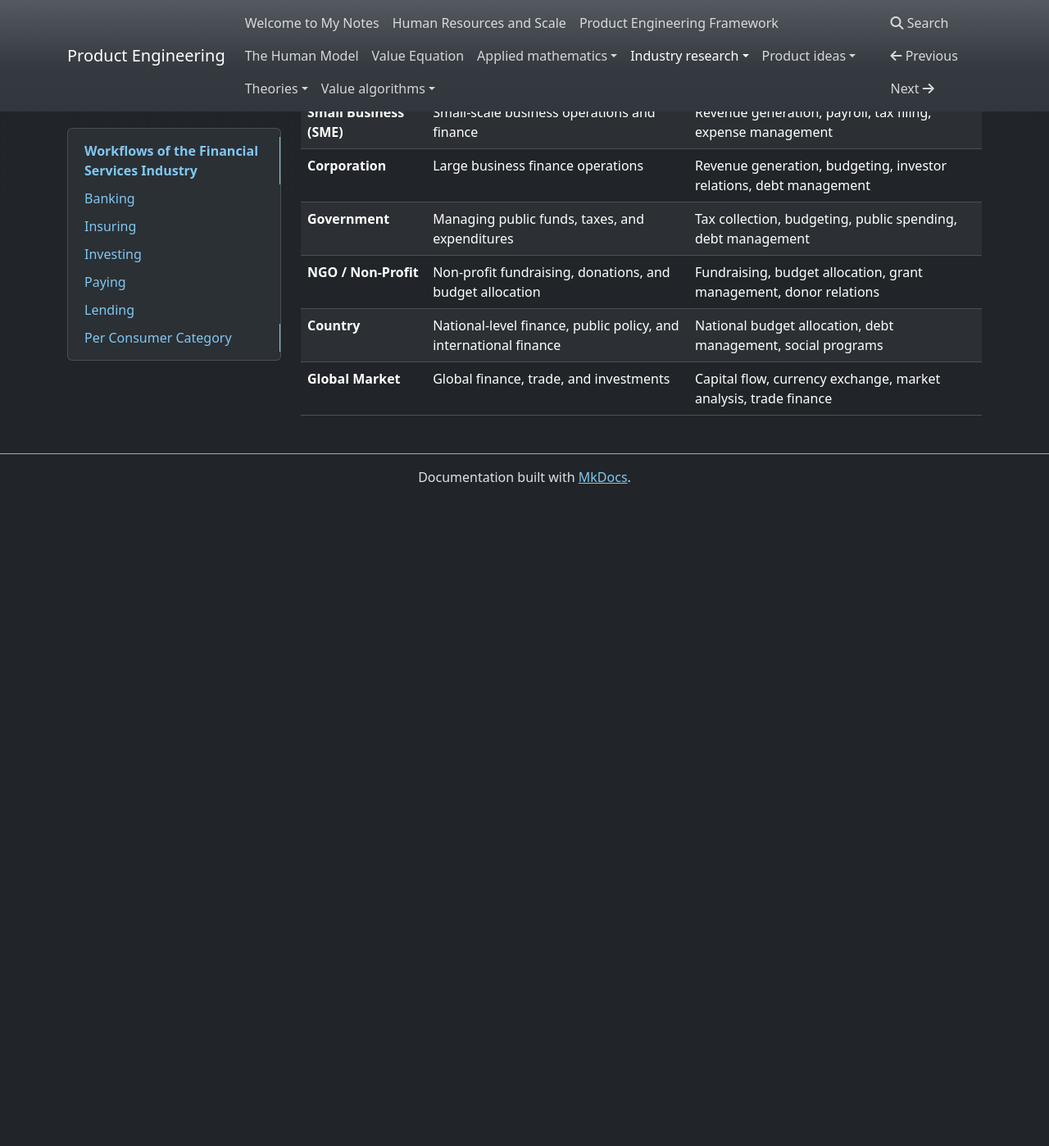
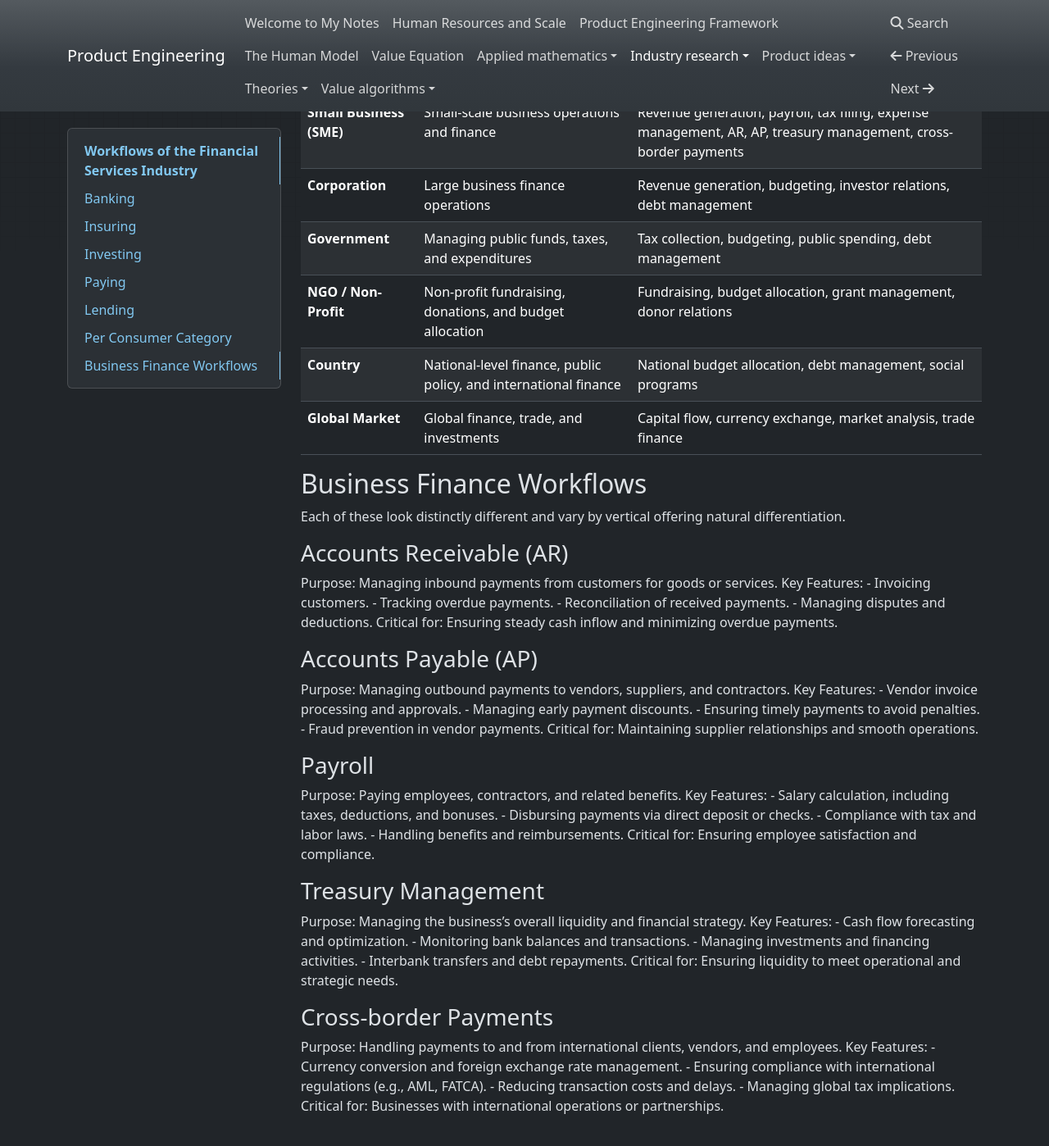
Before and after one commit to hhaidrr/notes, an MkDocs documentation site: the page built from product-engineering/industry-research/financial-services-industry/workflows.md, in a window 1280 px wide and 1400 px high, scrolled down 1653 px. Shown: the whole window at 82% size. Built offline with MkDocs 1.6.1, drawn with Linux system fonts in a browser that asks for light colours; nearby versions of some CDN libraries; before the commit the page ends 2263 px from its top, so only the background shows below that.

Commit message:
verticals and finance workflows

```diff
--- a/product-engineering/industry-research/financial-services-industry/workflows.md
+++ b/product-engineering/industry-research/financial-services-industry/workflows.md
@@ -55,9 +55,52 @@
 |--------------------------|------------------------------------------------------------|------------------------------------------------------|
 | **Individual**            | Personal finance management                               | Income generation, budgeting, saving, investing, tax filing |
 | **Household**             | Shared family financial management                        | Combined income, household budgeting, joint saving, tax filing |
-| **Small Business (SME)**  | Small-scale business operations and finance               | Revenue generation, payroll, tax filing, expense management |
+| **Small Business (SME)**  | Small-scale business operations and finance               | Revenue generation, payroll, tax filing, expense management, AR, AP, treasury management, cross-border payments |
 | **Corporation**           | Large business finance operations                         | Revenue generation, budgeting, investor relations, debt management |
 | **Government**            | Managing public funds, taxes, and expenditures            | Tax collection, budgeting, public spending, debt management |
 | **NGO / Non-Profit**      | Non-profit fundraising, donations, and budget allocation   | Fundraising, budget allocation, grant management, donor relations |
 | **Country**               | National-level finance, public policy, and international finance | National budget allocation, debt management, social programs |
 | **Global Market**         | Global finance, trade, and investments                    | Capital flow, currency exchange, market analysis, trade finance |
+
+## Business Finance Workflows
+Each of these look distinctly different and vary by vertical offering natural differentiation.
+### Accounts Receivable (AR)
+Purpose: Managing inbound payments from customers for goods or services.
+Key Features:
+- Invoicing customers.
+- Tracking overdue payments.
+- Reconciliation of received payments.
+- Managing disputes and deductions.
+Critical for: Ensuring steady cash inflow and minimizing overdue payments.
+### Accounts Payable (AP)
+Purpose: Managing outbound payments to vendors, suppliers, and contractors.
+Key Features:
+- Vendor invoice processing and approvals.
+- Managing early payment discounts.
+- Ensuring timely payments to avoid penalties.
+- Fraud prevention in vendor payments.
+Critical for: Maintaining supplier relationships and smooth operations.
+### Payroll
+Purpose: Paying employees, contractors, and related benefits.
+Key Features:
+- Salary calculation, including taxes, deductions, and bonuses.
+- Disbursing payments via direct deposit or checks.
+- Compliance with tax and labor laws.
+- Handling benefits and reimbursements.
+Critical for: Ensuring employee satisfaction and compliance.
+### Treasury Management
+Purpose: Managing the business’s overall liquidity and financial strategy.
+Key Features:
+- Cash flow forecasting and optimization.
+- Monitoring bank balances and transactions.
+- Managing investments and financing activities.
+- Interbank transfers and debt repayments.
+Critical for: Ensuring liquidity to meet operational and strategic needs.
+### Cross-border Payments
+Purpose: Handling payments to and from international clients, vendors, and employees.
+Key Features:
+- Currency conversion and foreign exchange rate management.
+- Ensuring compliance with international regulations (e.g., AML, FATCA).
+- Reducing transaction costs and delays.
+- Managing global tax implications.
+Critical for: Businesses with international operations or partnerships.
```
Also changed, not shown: product-engineering/industry-research/financial-services-industry/verticals/healthcare.md (added, +3 -0 lines).
